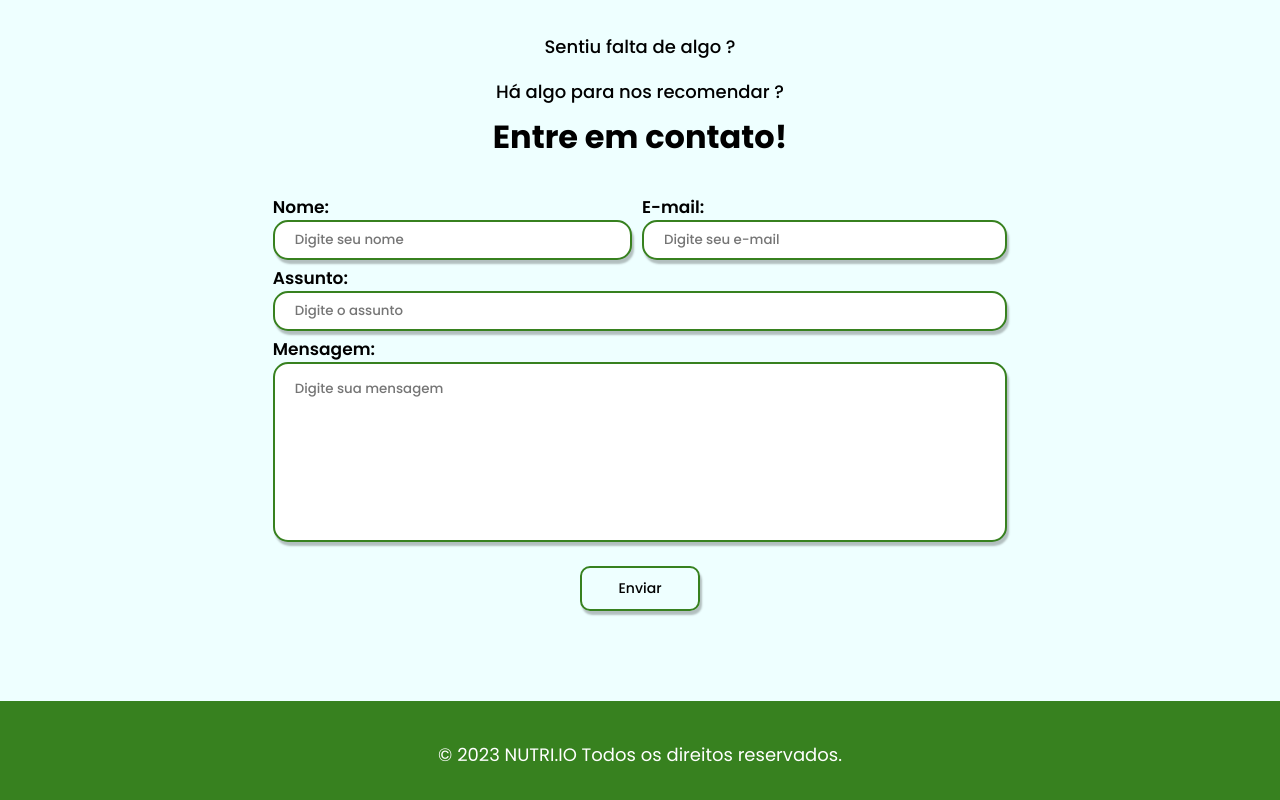
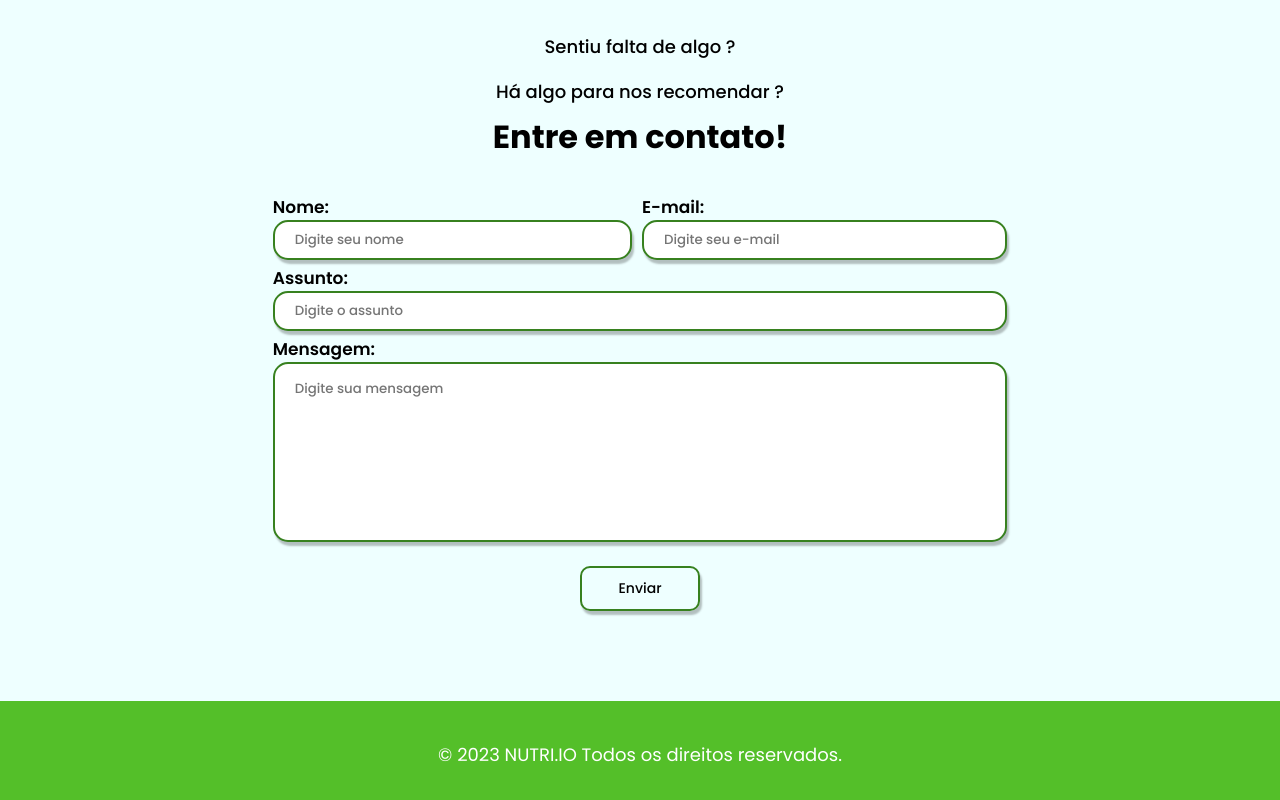
Before and after one commit to MarcosTenorioDev/Nutri.io, a React (Vite) app: page / in a window 1280 px wide. Shown: the part 1215-2015 px from the top of the page. Built offline with nearby package versions, Linux system fonts and the light colour scheme; no server answers.

Commit message:
:lipstick: style: change footer color

```diff
--- a/src/assets/css/Footer.css
+++ b/src/assets/css/Footer.css
@@ -1,5 +1,5 @@
 #footer {
-    background-color: #37811F;
+    background-color: #54BF29;
     padding: 40px 0;
     text-align: center;
     width: 100%;
```
